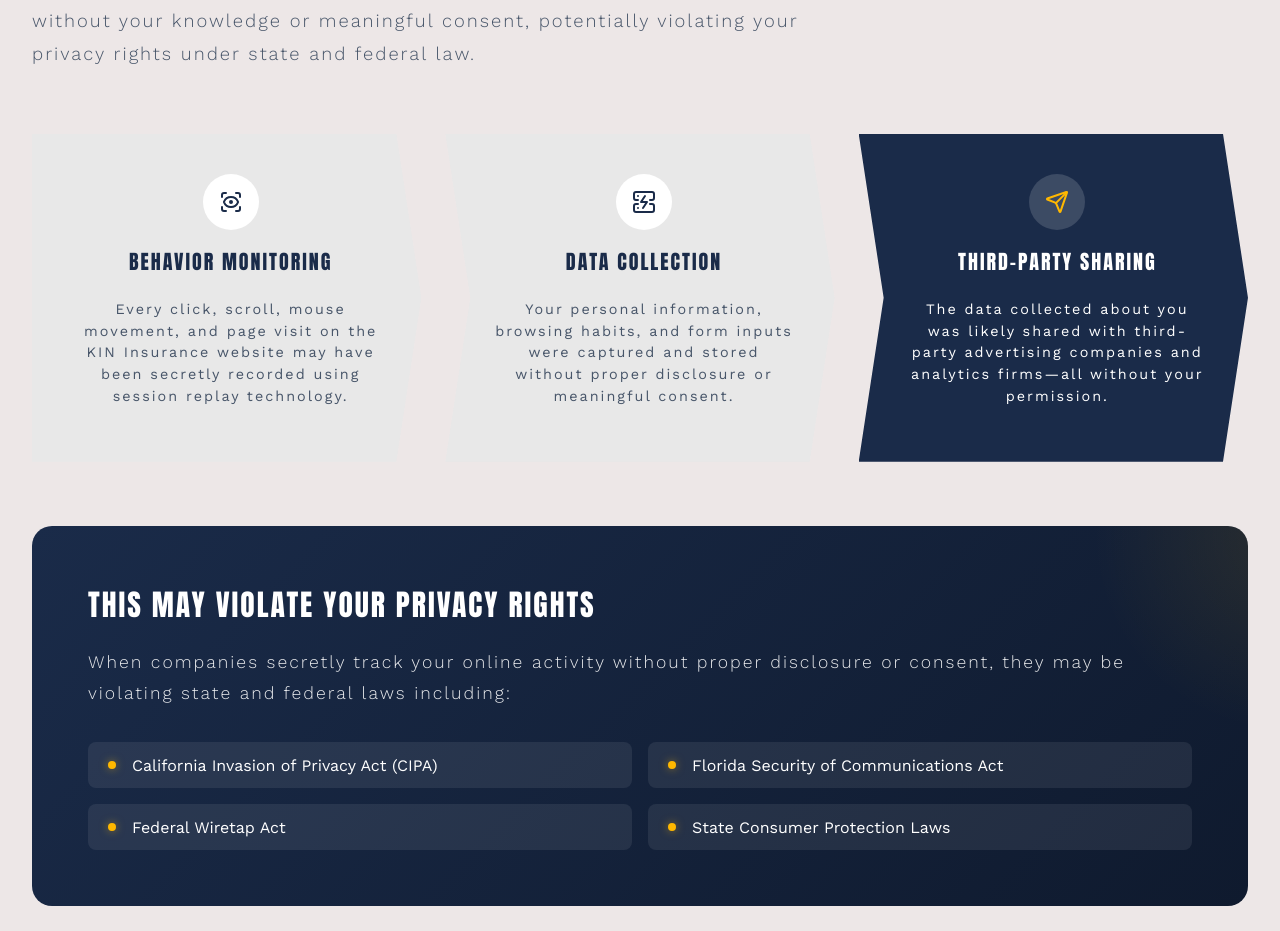
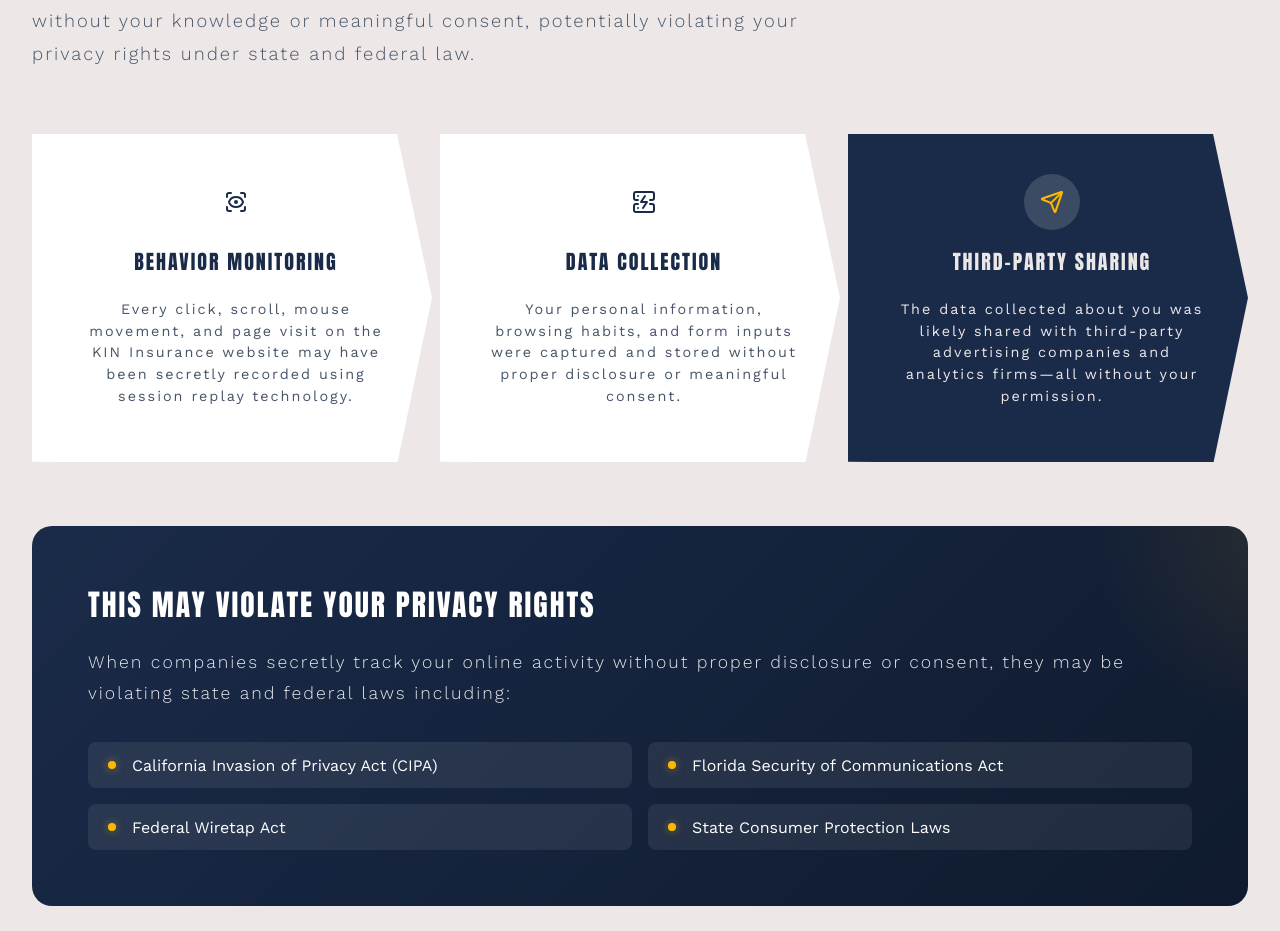
Before and after one commit to ymesadev/llg-front-end, a Next.js app: page /kin-insurance-claims in a window 1280 px wide. Shown: the part 1300-2231 px from the top of the page. Built offline with nearby package versions, Linux system fonts and the light colour scheme; no server answers.

Commit message:
Update What Happened boxes: white bg, closer spacing, updated clip-path
- White background for boxes
- Reduced gap to 0.5rem
- Updated clip-path with 35px chevron
- Light text on blue: #ece7e7

Co-Authored-By: Claude Opus 4.5 <noreply@anthropic.com>

```diff
--- a/src/app/kin-insurance-claims/page.module.css
+++ b/src/app/kin-insurance-claims/page.module.css
@@ -427,12 +427,12 @@
 
 .issuesGrid {
   display: flex;
-  gap: 1.5rem;
+  gap: 0.5rem;
   margin-bottom: 4rem;
 }
 
 .issueCard {
-  background: #e8e8e8;
+  background: var(--white);
   padding: 2.5rem 2.5rem 2.5rem 3rem;
   text-align: center;
   position: relative;
@@ -441,11 +441,7 @@
   flex-direction: column;
   align-items: center;
   justify-content: center;
-  clip-path: polygon(0 0, calc(100% - 25px) 0, 100% 50%, calc(100% - 25px) 100%, 0 100%, 25px 50%);
-}
-
-.issueCard:first-child {
-  clip-path: polygon(0 0, calc(100% - 25px) 0, 100% 50%, calc(100% - 25px) 100%, 0 100%);
+  clip-path: polygon(0 0, calc(100% - 35px) 0, 100% 50%, calc(100% - 35px) 101%, 0 100%);
 }
 
 .issueCard:last-child {
@@ -454,7 +450,7 @@
 
 .issueCard:last-child h3,
 .issueCard:last-child p {
-  color: var(--white);
+  color: #ece7e7;
 }
 
 .issueCard:last-child .issueIconWrapper {
```
